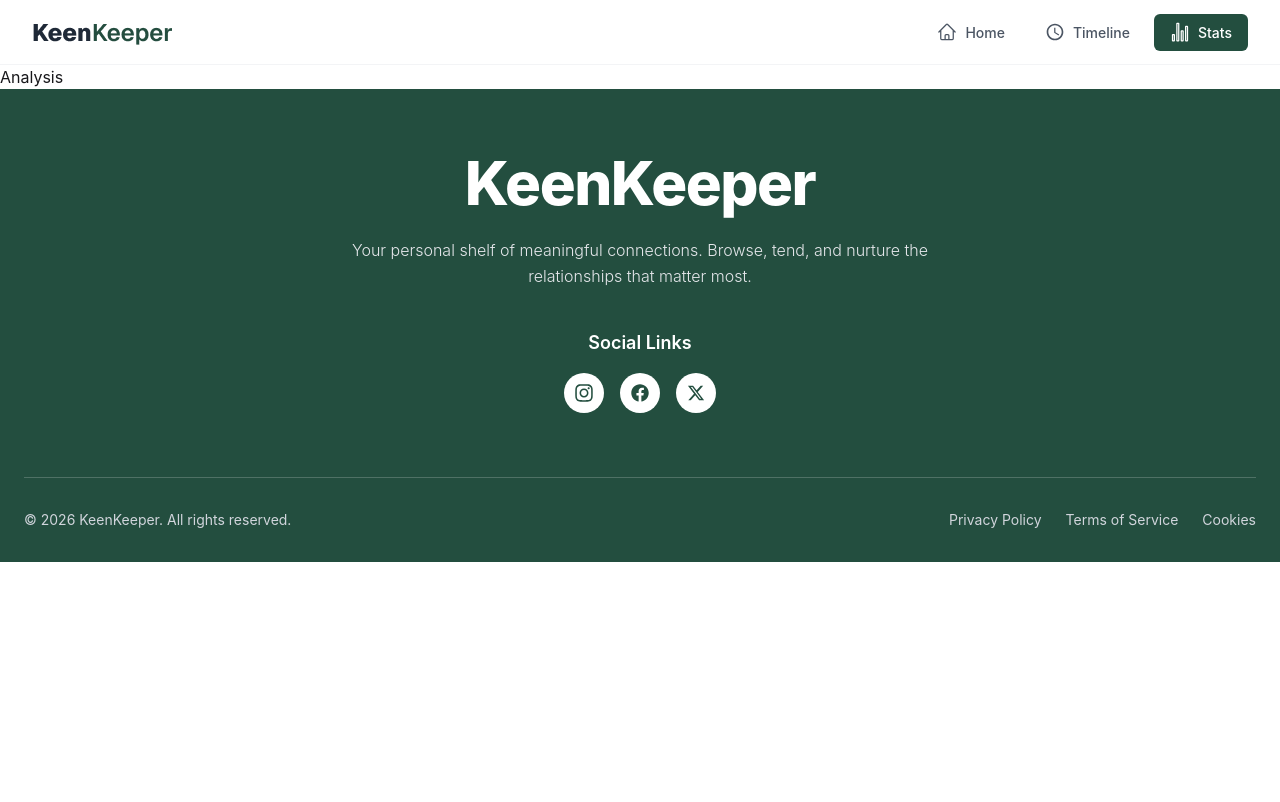
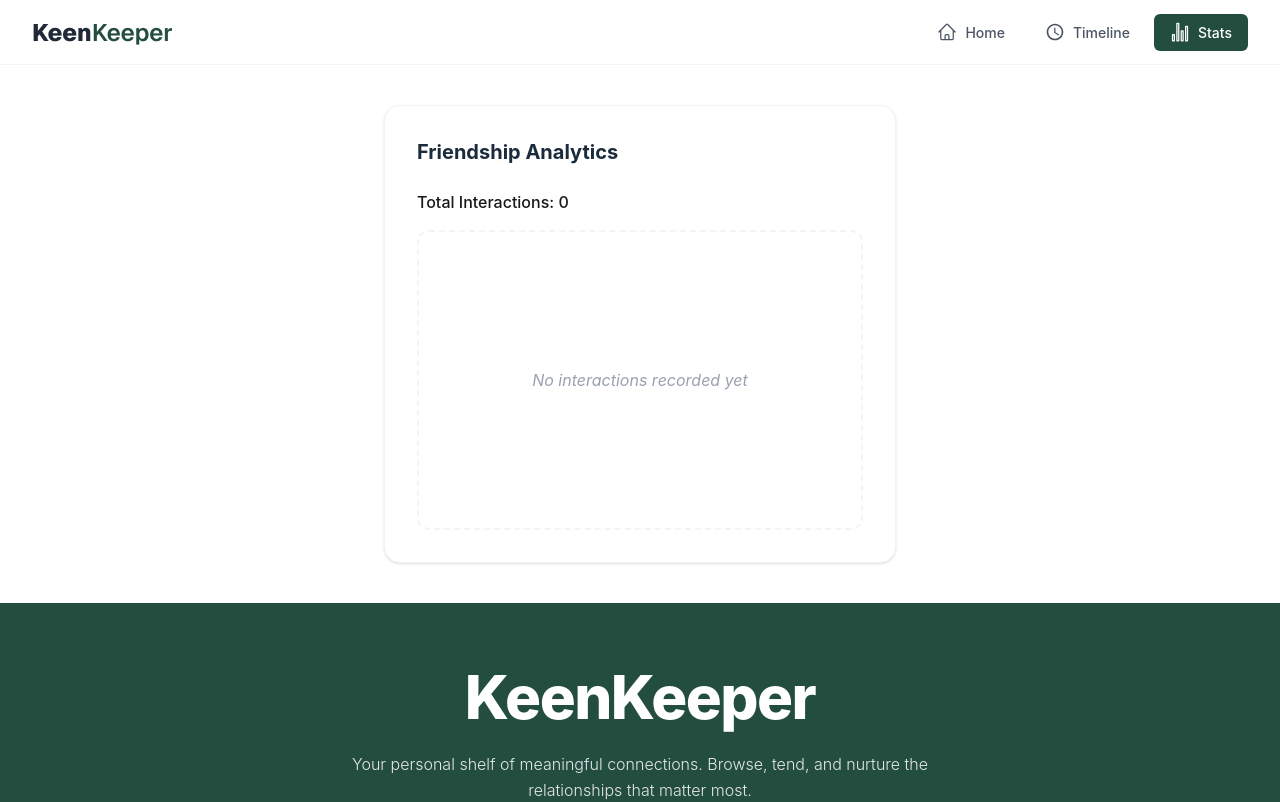
Before and after one commit to amitkhan-dev/KIN-KEEPER, a React (Vite) app: page /Analysis in a window 1280 px wide. Shown: the top 802 px of the page. Built offline with nearby package versions, Linux system fonts and the light colour scheme.

Commit message:
Setup Scroll to top Ui design for better ui experience

```diff
--- a/package.json
+++ b/package.json
@@ -16,6 +16,7 @@
     "react-hot-toast": "^2.6.0",
     "react-icons": "^5.6.0",
     "react-router-dom": "^7.15.0",
+    "recharts": "^3.8.1",
     "tailwindcss": "^4.3.0"
   },
   "devDependencies": {
--- a/src/Analysis/Analysis.jsx
+++ b/src/Analysis/Analysis.jsx
@@ -1,9 +1,68 @@
 import React from 'react';
+import { PieChart, Pie, Cell, ResponsiveContainer, Legend, Tooltip } from 'recharts';
+import { useTimeline } from '../Timeline/TimelineContext';
 
 const Analysis = () => {
+  const { activities } = useTimeline();
+
+  const getChartData = () => {
+    const counts = {
+      Text: 0,
+      Call: 0,
+      Video: 0,
+    };
+    activities.forEach((activity) => {
+      if (counts.hasOwnProperty(activity.type)) {
+        counts[activity.type]++;
+      }
+    });
+
+    return [
+      { name: 'Text', value: counts.Text },
+      { name: 'Call', value: counts.Call },
+      { name: 'Video', value: counts.Video },
+    ];
+  };
+
+  const chartData = getChartData();
+
+  const isEmpty = chartData.every(item => item.value === 0);
+
+  const COLORS = ['#8b5cf6', '#1e3a34', '#10b981'];
+
   return (
-    <div>
-      <h2>Analysis</h2>
+    <div className="bg-white p-8 rounded-2xl border border-gray-100 shadow-sm w-full max-w-lg mx-auto my-10">
+      <h3 className="text-xl font-bold text-[#1a2b3c] mb-6">Friendship Analytics</h3>
+      <p className="font-medium text-[16px] mb-4">Total Interactions: {activities.length}</p>
+
+      {/* Chart Container */}
+      <div className="h-[300px] w-full">
+        {isEmpty ? (
+          <div className="h-full flex items-center justify-center text-gray-400 italic border-2 border-dashed border-gray-100 rounded-xl">
+            No interactions recorded yet
+          </div>) : (
+          <ResponsiveContainer width="100%" height="100%">
+            <PieChart>
+              <Tooltip
+                contentStyle={{ borderRadius: '10px', border: 'none', boxShadow: '0 4px 6px -1px rgb(0 0 0 / 0.1)' }}/>
+              <Pie
+                data={chartData}
+                cx="50%"
+                cy="50%"
+                innerRadius={70}
+                outerRadius={90}
+                paddingAngle={8}
+                dataKey="value"
+                animationDuration={800}>
+                {chartData.map((entry, index) => (
+                  <Cell key={`cell-${index}`} fill={COLORS[index % COLORS.length]} />
+                ))}
+              </Pie>
+              <Legend verticalAlign="bottom" height={36} iconType="circle" />
+            </PieChart>
+          </ResponsiveContainer>
+        )}
+      </div>
     </div>
   );
 };
--- a/src/MainLayouts/MainLayouts.jsx
+++ b/src/MainLayouts/MainLayouts.jsx
@@ -2,11 +2,13 @@ import React from 'react';
 import { Outlet } from 'react-router';
 import Navbar from '../Components/Navbar/Navbar';
 import Footer from '../Components/Navbar/Footer/Footer';
+import ScrollTop from '../ScrollTop/ScrollTop';
 
 
 const MainLayouts = () => {
   return (
     <div>
+      <ScrollTop/>
       <Navbar/>
       <Outlet/>
       <Footer/>
--- /dev/null
+++ b/src/ScrollTop/ScrollTop.jsx
@@ -0,0 +1,14 @@
+import { useEffect } from "react";
+import { useLocation } from "react-router";
+
+const ScrollTop = () => {
+  const { pathname } = useLocation();
+
+  useEffect(() => {
+    window.scrollTo(0, 0);
+  }, [pathname]);
+
+  return null;
+};
+
+export default ScrollTop;
```
Also changed, not shown: 1 other file (tests, documents, lock files or other folders).
